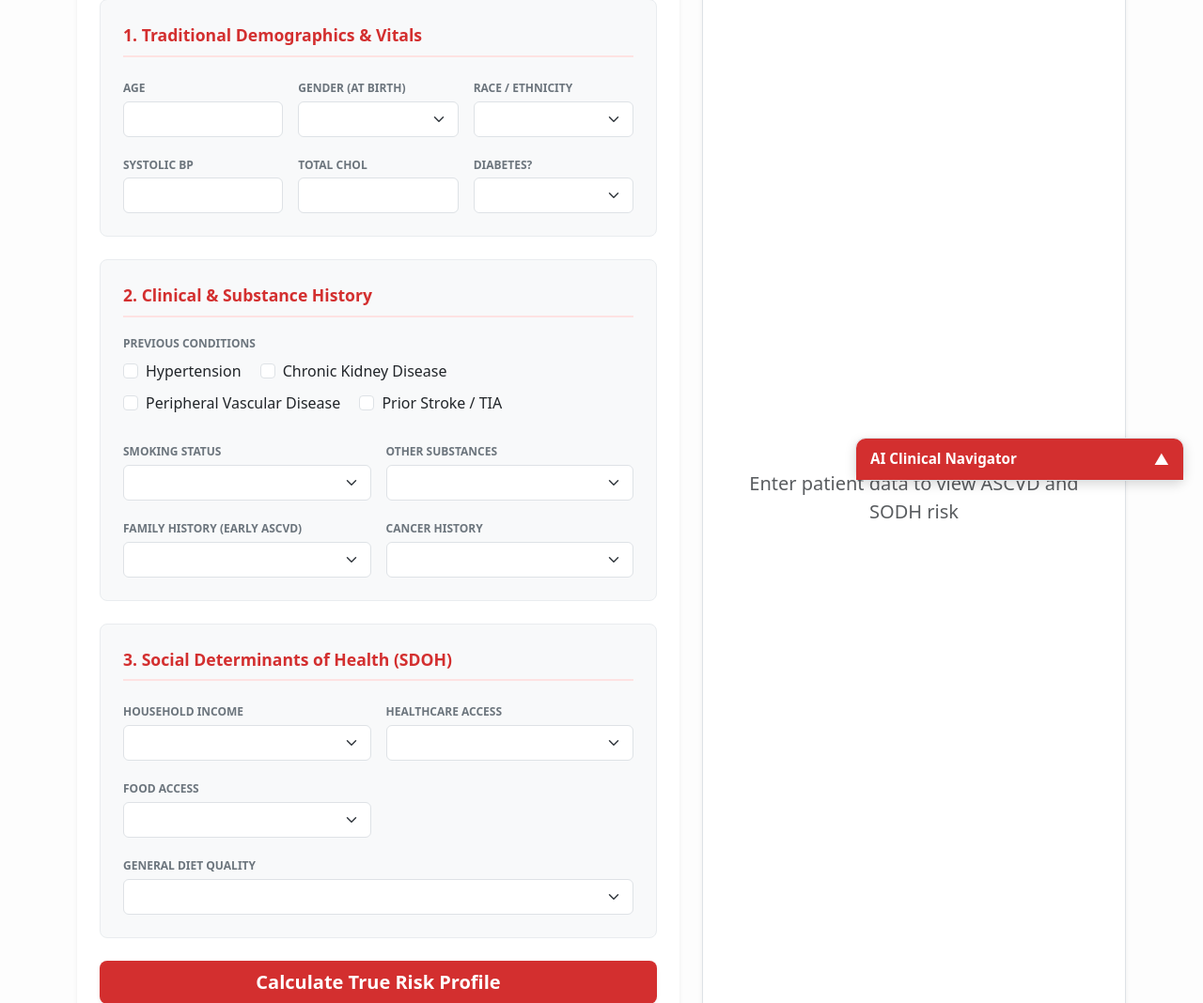
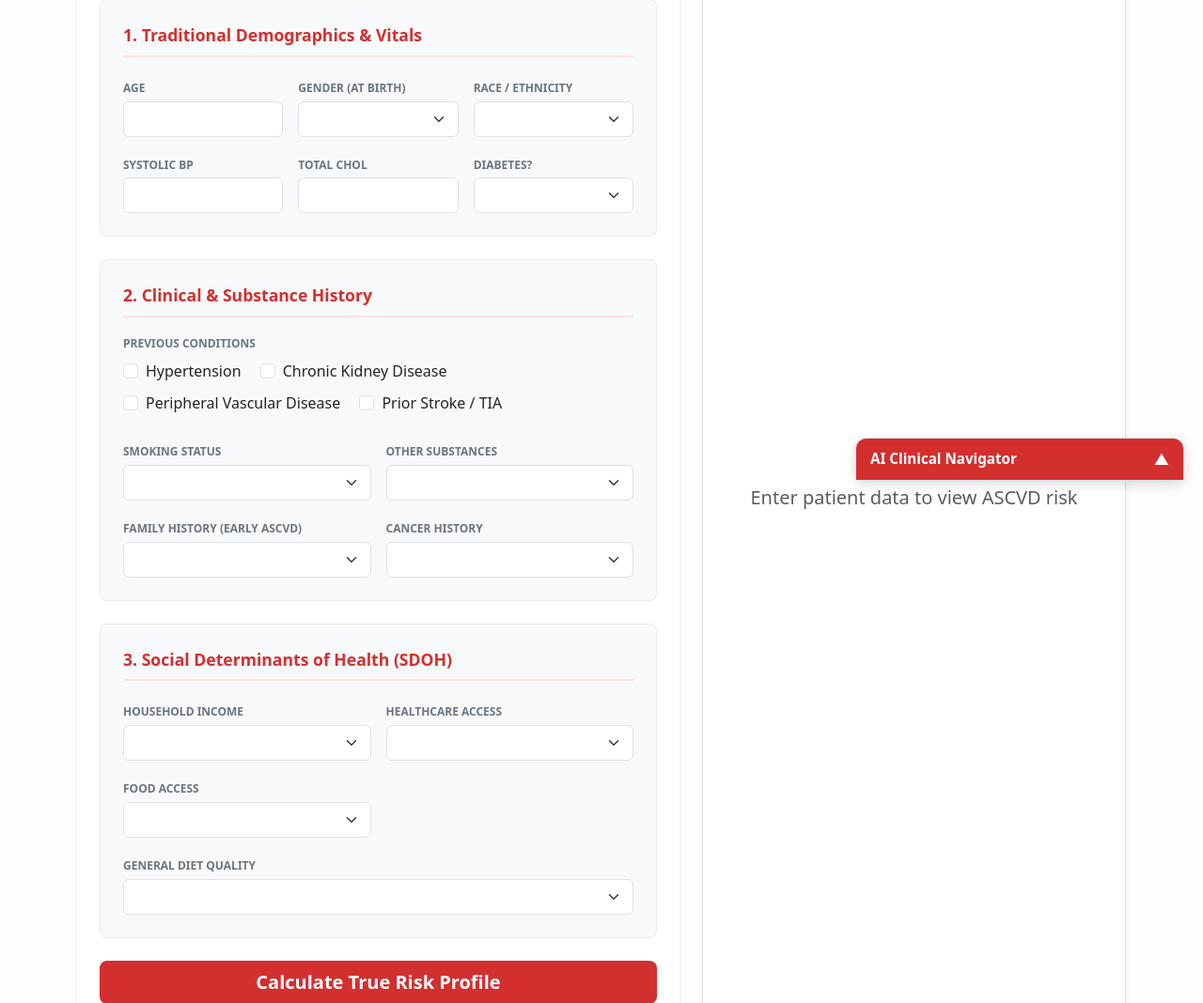
Before and after one commit to Abhi-karthi/HeartDiseaseEquityRisk, a Flask app: page / in a window 1280 px wide. Shown: the part 268-1336 px from the top of the page at 94% size. Run offline with Flask 3, Linux system fonts and the light colour scheme.

Commit message:
fixed typo

```diff
--- a/templates/index.html
+++ b/templates/index.html
@@ -327,7 +327,7 @@
 
                     <!-- 3. The Initial Placeholder -->
                     <div id="placeholderArea" class="h-100 d-flex align-items-center justify-content-center text-secondary text-center p-5 border rounded bg-white shadow-sm">
-                        <h5 class="text-muted fw-normal" style="line-height: 1.5;">Enter patient data to view ASCVD and SODH risk</h5>
+                        <h5 class="text-muted fw-normal" style="line-height: 1.5;">Enter patient data to view ASCVD risk</h5>
                     </div>
                 </div>
             </div>
```
